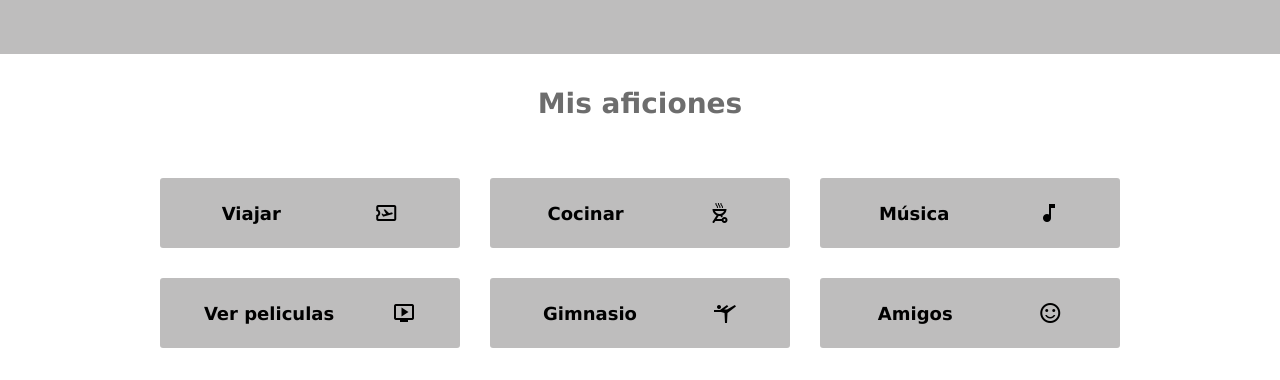
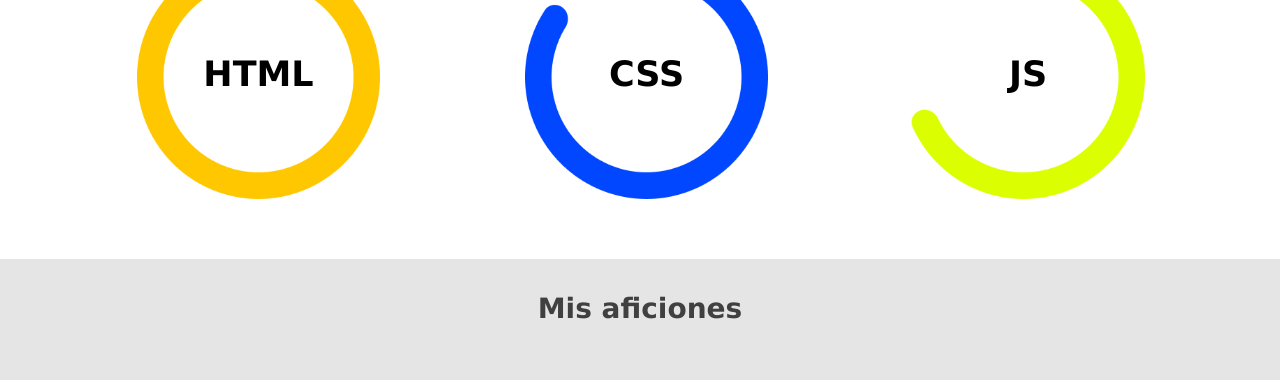
Before and after one commit to beluceroberrini/cursofrontendUOC, a plain HTML site: page index.html in a window 1280 px wide. Shown: the part 1926-2306 px from the top of the page. Drawn offline with nearby package versions, Linux system fonts and the light colour scheme.

Commit message:
Arreglos Css

```diff
--- a/index.html
+++ b/index.html
@@ -71,9 +71,18 @@
     <section class="experiencia">
         <h3>Experiencia</h3>
         <div class="container-experiencia" >
-            <img src="/imagenes/grafic_html5.png" alt="HTML"  class="grafic">
-            <img src="/imagenes/grafic_css3.png" alt="CSS" class="grafic">
-            <img src="/imagenes/grafic_js.png" alt="JS" class="grafic">
+            <div class="expIndividual">
+                <img src="/imagenes/Ellipse 1.png" alt="HTML"  class="grafic">
+                <h3>HTML</h3>
+            </div>
+            <div class="expIndividual">
+                <img src="/imagenes/Ellipse 2.png" alt="CSS" class="grafic">
+                <h3>CSS</h3>
+            </div>
+            <div class="expIndividual">
+                <img src="/imagenes/Ellipse 3.png" alt="JS" class="grafic">
+                <h3>JS</h3>
+            </div>
         </div>
     </section>
     <section id="proyectos">
--- a/styleContacto.css
+++ b/styleContacto.css
@@ -35,6 +35,9 @@ nav{
     margin-top: 25px;
     margin-left: 150px;
 }
+#submit-btn:hover{
+    background-color: #6B708D;
+}
 footer{
     position: absolute;
     bottom: 0;
--- a/styleindex.css
+++ b/styleindex.css
@@ -11,8 +11,7 @@ nav{
     display: flex;
     justify-content: space-between;
     align-items: center;
-    background-color: #8e9acf92;
-    /* background-color:rgb(241, 247, 196); */
+    background-color: #717ba892;
     height: 6vh;
 }
 .menu-inicio{
@@ -57,12 +56,11 @@ h1{
 .titulo h3{
     font-size: 20px;
     color: rgb(179, 171, 197);
-
 }
 h3{
     text-align: center;
     font-size: 28px;
-    color: rgb(109, 109, 109);
+    color: rgb(65, 64, 64);
 }
 .sobremi{
     display: flex;
@@ -81,18 +79,9 @@ h3{
 }
 .experiencia h3{
     margin-top: 0;
-    color: aliceblue;
-}
-.experiencia{
-    background-color: rgba(165, 164, 163, 0.719);
-    padding: 30px;
-    background-size: cover;
-}
-.grafic{
-    width: 20%;
 }
 #proyectos{
-    background-color: rgb(255, 255, 255);
+    background-color: rgba(165, 164, 163, 0.283);
     padding: 5px ;
 }
 .container-proyectos{
@@ -133,21 +122,29 @@ h3{
 }
 .proyecto .boton:hover{
     color: aliceblue;
-    background-color: rgb(179, 171, 197);;
+    background-color: rgb(204, 199, 217);
+}
+.grafic{
+    width: 70%;
+}
+.experiencia{
+    padding: 40px 0;
 }
 .container-experiencia{
     display: flex;
-    flex-wrap: wrap;
-    justify-content: space-around;
-    padding: 40px 80px;
+    justify-content: center;
 }
-
-.container-experiencia p{
-    font-size: 28px;
-    margin: 40px;
-    padding: 20px;
-    border: 5px solid ;
-    border-radius: 100%;
+.expIndividual{
+    margin: 20px;
+    display: flex;
+    justify-content: center;
+    align-items: center;
+}
+.expIndividual h3{
+    position: absolute;
+    font-size: 35px;
+    color: black;
+    margin-top: 30px;
 }
 .aficiones{
     display: grid;
@@ -169,6 +166,10 @@ h3{
     padding: 15px;
     font-size: 18px;
  }
+.aficion:hover{
+    scale: 1.2;
+    transition: 0.5s;
+}
 footer{
     background-color:rgb(104, 107, 84);
     height: 40px;
```
Also changed, not shown: imagenes/Ellipse 1.png (added), imagenes/Ellipse 2.png (added), imagenes/Ellipse 3.png (added).
